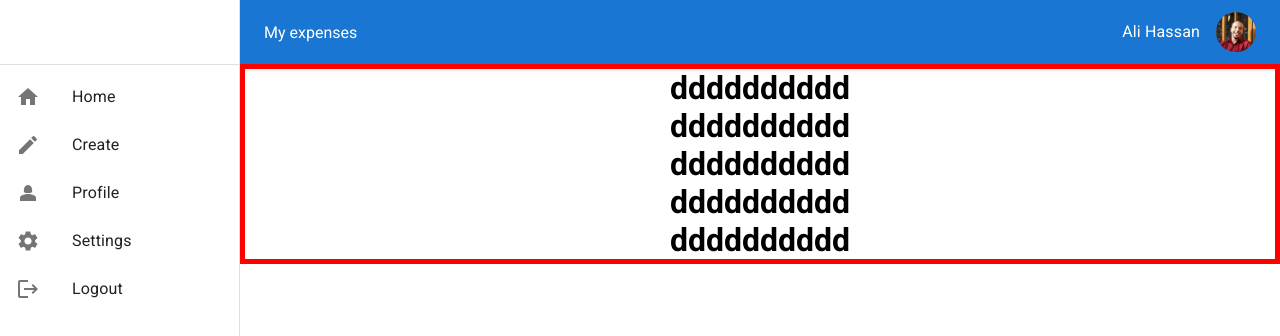
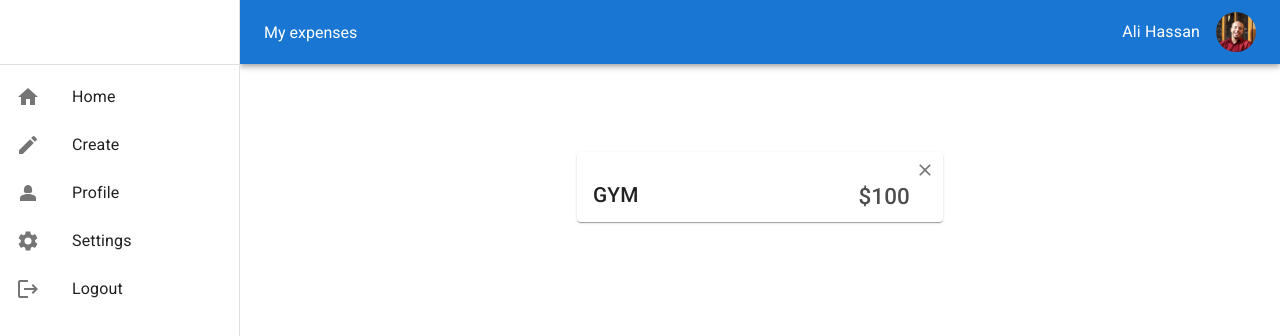
Before and after one commit to alielrayes/React-Level4, a React (Create React App) app: page / in a window 1280 px wide. Shown: the top 336 px of the page. Built offline with nearby package versions, Linux system fonts and the light colour scheme.

Commit message:
lesson13

```diff
--- a/src/pages/Root.jsx
+++ b/src/pages/Root.jsx
@@ -18,8 +18,9 @@ const Root = () => {
           ml: `${drawerWidth}px`,
           display: " flex",
           justifyContent: "center",
+          mt: "66px"
         }}
-        className="border"
+
       >
         <Outlet />
       </Box>
--- a/src/pages/home/Home.jsx
+++ b/src/pages/home/Home.jsx
@@ -1,15 +1,52 @@
+import { Box } from "@mui/system";
 import "./Home.css";
 import React from "react";
+import { Paper, Typography, IconButton } from "@mui/material";
+import { Close } from "@mui/icons-material";
 
 const Home = () => {
   return (
-    <div>
-      <h1>dddddddddd</h1>
-      <h1>dddddddddd</h1>
-      <h1>dddddddddd</h1>
-      <h1>dddddddddd</h1>
-      <h1>dddddddddd</h1>
-    </div>
+    <Box>
+      <Paper
+        sx={{
+          position: "relative",
+          width: "366px",
+          display: "flex",
+          justifyContent: "space-between",
+          mt: "22px",
+          pt: "27px",
+          pb: "7px",
+        }}
+      >
+        <Typography sx={{ ml: "16px", fontSize: "1.3em" }} variant="h6">
+          GYM
+        </Typography>
+        <Typography
+          sx={{
+            mr: "33px",
+            fontWeight: 500,
+            fontSize: "1.4em",
+            opacity: "0.8",
+          }}
+          variant="h6"
+        >
+          $100
+        </Typography>
+
+        <IconButton sx={{ position: "absolute", top: "0", right: "0" }}>
+          <Close sx={{ fontSize: "20px" }} />
+        </IconButton>
+      </Paper>
+
+
+
+
+
+
+
+
+
+    </Box>
   );
 };
 
```
